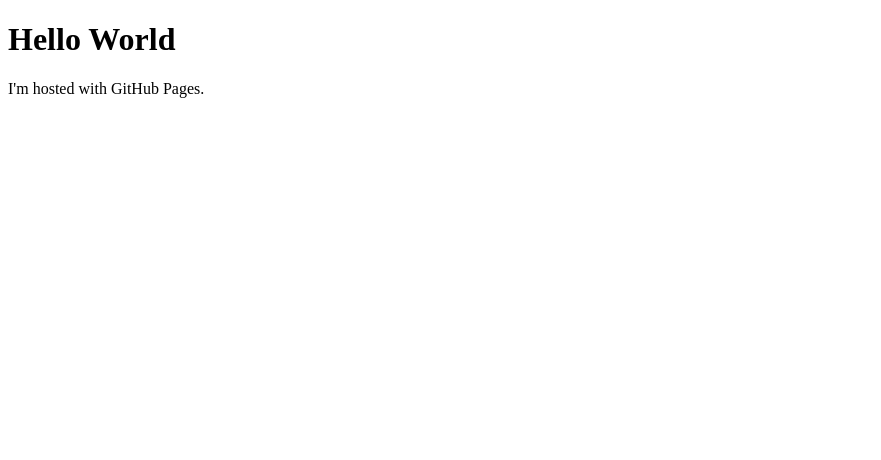
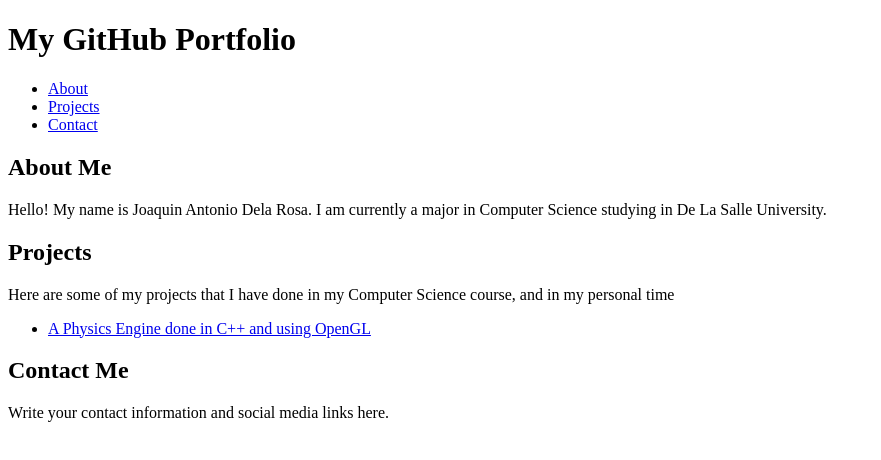
Before and after one commit to JoaquinDelaRosa/JoaquinDelaRosa.github.io, a plain HTML site: page index.html in a window 1280 px wide. Shown: the whole page, without its empty margins (0-881 px from the left). Drawn offline with Linux system fonts and the light colour scheme.

Commit message:
add: files

```diff
--- a/index.html
+++ b/index.html
@@ -1,7 +1,37 @@
 <!DOCTYPE html>
 <html>
+<head>
+	<title>My GitHub Portfolio</title>
+</head>
 <body>
-<h1>Hello World</h1>
-<p>I'm hosted with GitHub Pages.</p>
+	<header>
+		<h1>My GitHub Portfolio</h1>
+	</header>
+	<nav>
+		<ul>
+			<li><a href="#about">About</a></li>
+			<li><a href="#projects">Projects</a></li>
+			<li><a href="#contact">Contact</a></li>
+		</ul>
+	</nav>
+	<section id="about">
+		<h2>About Me</h2>
+		<p>
+            Hello! My name is Joaquin Antonio Dela Rosa. I am currently a major in Computer Science studying in De La
+            Salle University.
+        </p>
+	</section>
+	<section id="projects">
+		<h2>Projects</h2>
+        <p> Here are some of my projects that I have done in my Computer Science course, and in my personal time </p>
+		<ul>
+			<li><a href="https://github.com/JoaquinDelaRosa/physics-engine"> A Physics Engine done in C++ and using OpenGL</a></li>
+			<!-- add more projects as needed -->
+		</ul>
+	</section>
+	<section id="contact">
+		<h2>Contact Me</h2>
+		<p>Write your contact information and social media links here.</p>
+	</section>
 </body>
 </html>
```
